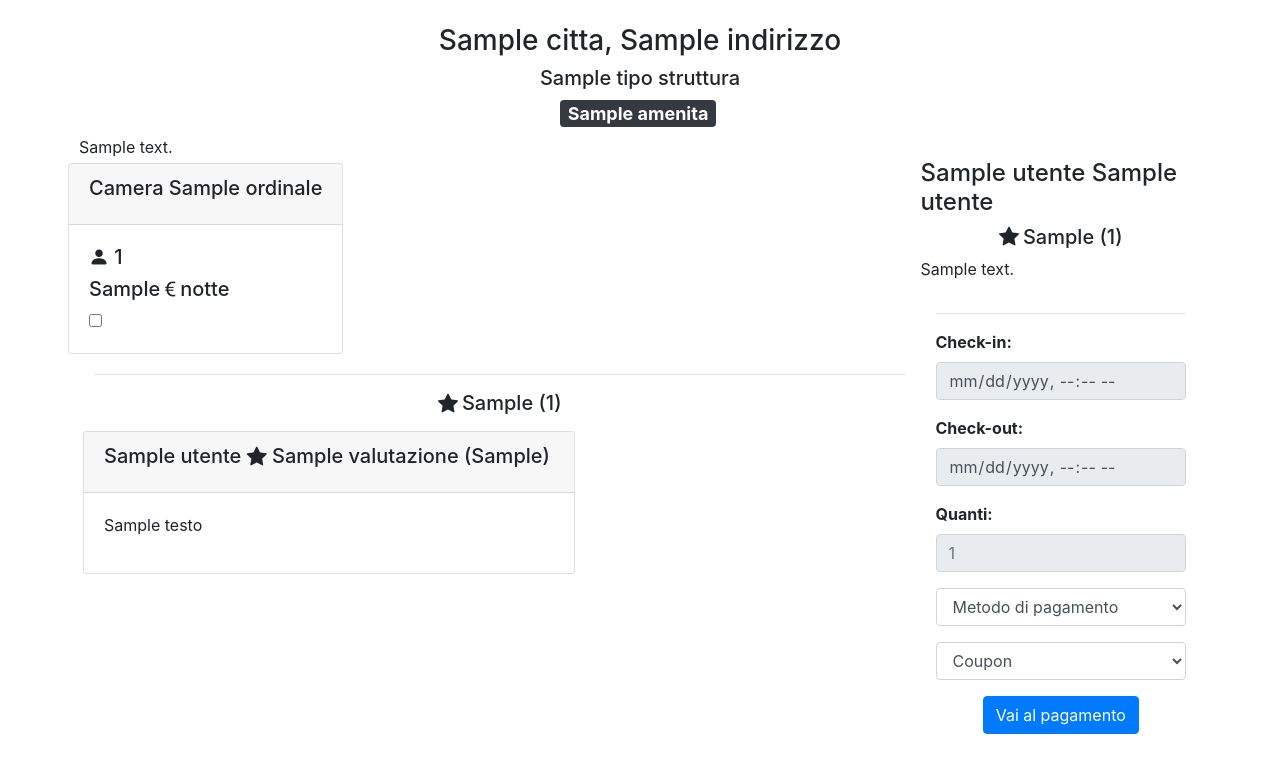
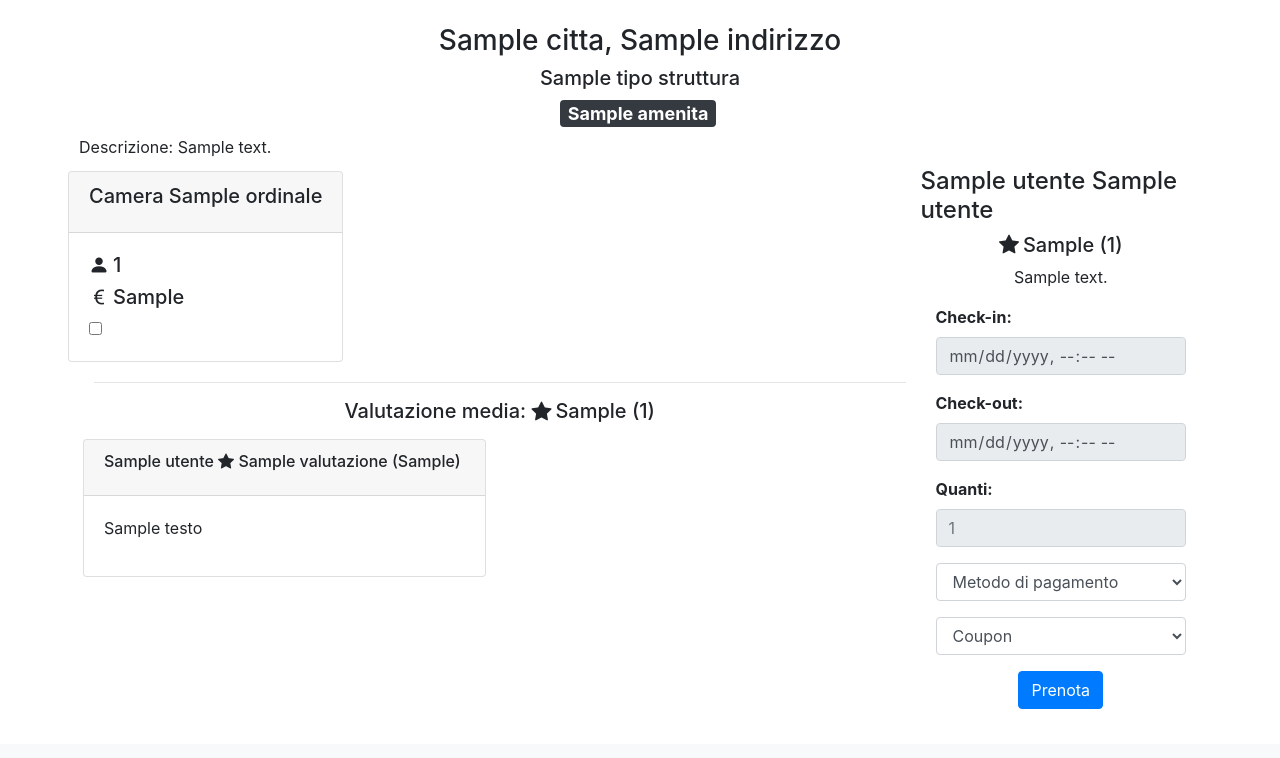
Before and after one commit to LorenzoPrati/HomeRental, a Python web app: template website/templates/prenota_proprieta.html in a window 1280 px wide. Shown: the part 56-814 px from the top of the page. After the commit the page ends 765 px from the top, so only its background shows below. Run offline with Jinja, Linux system fonts and the light colour scheme; the template is opened without the code that fills it: most values are stand-ins (such as "Sample title", 1, 10 or a date in 2020).

Commit message:
small fix

```diff
--- a/website/templates/modifica_proprieta.html
+++ b/website/templates/modifica_proprieta.html
@@ -67,11 +67,10 @@
       <h5 class="card-title">Camera {{ camera.ordinale }}</h5>
       <hr>
       <h5>
-        <i class="bi bi-person-fill"></i>
-        {{camera.num_ospiti}}
+        <i class="bi bi-person-fill mr-1"></i>{{camera.num_ospiti}}
       </h5>
       <h5>
-        {{camera.prezzo_per_notte}}<i class="bi bi-currency-euro"></i> notte
+        <i class="bi bi-currency-euro mr-1"></i>{{camera.prezzo_per_notte}}
       </h5>
       <hr>
       <div class="row justify-content-center">
--- a/website/templates/prenota_proprieta.html
+++ b/website/templates/prenota_proprieta.html
@@ -17,10 +17,10 @@
         {% endfor %}
     </div>
     <div class="row">
-        {{proprieta.descrizione}}
+        Descrizione: {{proprieta.descrizione}}
     </div>
 
-    <div class="row">
+    <div class="row mt-2">
         <div class="col-9">
             <div class="row">
                 <div class="row justify-content-center">
@@ -32,11 +32,10 @@
                             </div>
                             <div class="card-body">
                                 <h5>
-                                    <i class="bi bi-person-fill"></i>
-                                    {{camera.num_ospiti}}
+                                    <i class="bi bi-person-fill mr-1"></i>{{camera.num_ospiti}}
                                 </h5>
                                 <h5>
-                                    {{camera.prezzo_per_notte}}<i class="bi bi-currency-euro"></i>notte
+                                    <i class="bi bi-currency-euro mr-1"></i>{{camera.prezzo_per_notte}}
                                 </h5>
                                 <div class="form-check">
                                     <input class="form-check-input btn" type="checkbox" value="{{camera.id}}"
@@ -51,7 +50,8 @@
             </div>
             <hr>
             <div class="row justify-content-center">
-                <h5 class="card-title"><i class="bi bi-star-fill mr-1"></i>{{proprieta.valutazione_media}}
+                <h5 class="card-title">Valutazione media: <i
+                        class="bi bi-star-fill mr-1"></i>{{proprieta.valutazione_media}}
                     ({{proprieta.num_valutazioni}})</h5>
                 <br>
             </div>
@@ -60,10 +60,10 @@
                 <div class="card-deck p-1">
                     <div class="card">
                         <div class="card-header">
-                            <h5 class="card-title mr-1">{{recensione.utente.nome_utente}}
+                            <h6 class="card-title mr-1">{{recensione.utente.nome_utente}}
                                 <i class="bi bi-star-fill"></i>
                                 {{recensione.valutazione}} ({{recensione.get_stringa_data_ultima_modifica()}})
-                            </h5>
+                            </h6>
                         </div>
                         <div class="card-body">
                             <p>{{recensione.testo}}</p>
@@ -82,12 +82,9 @@
                 <h5><i class="bi bi-star-fill mr-1"></i>{{proprieta.proprietario.valutazione_media}}
                     ({{proprieta.proprietario.num_valutazioni}})</h5>
             </div>
-            <div class="row">
+            <div class="row justify-content-center">
                 <p>{{proprieta.proprietario.biografia}}</p>
             </div>
-
-            <hr>
-
             <div class="form-group">
                 <label for="check_in" class="font-weight-bold">Check-in:
                 </label><input type="datetime-local" id="check_in" name="check_in" class="form-control"
@@ -128,7 +125,7 @@
             </div>
 
             <div class="row justify-content-center">
-                <button type="submit" class="btn btn-primary">Vai al pagamento</button>
+                <button type="submit" class="btn btn-primary">Prenota</button>
             </div>
 
         </div>
```
